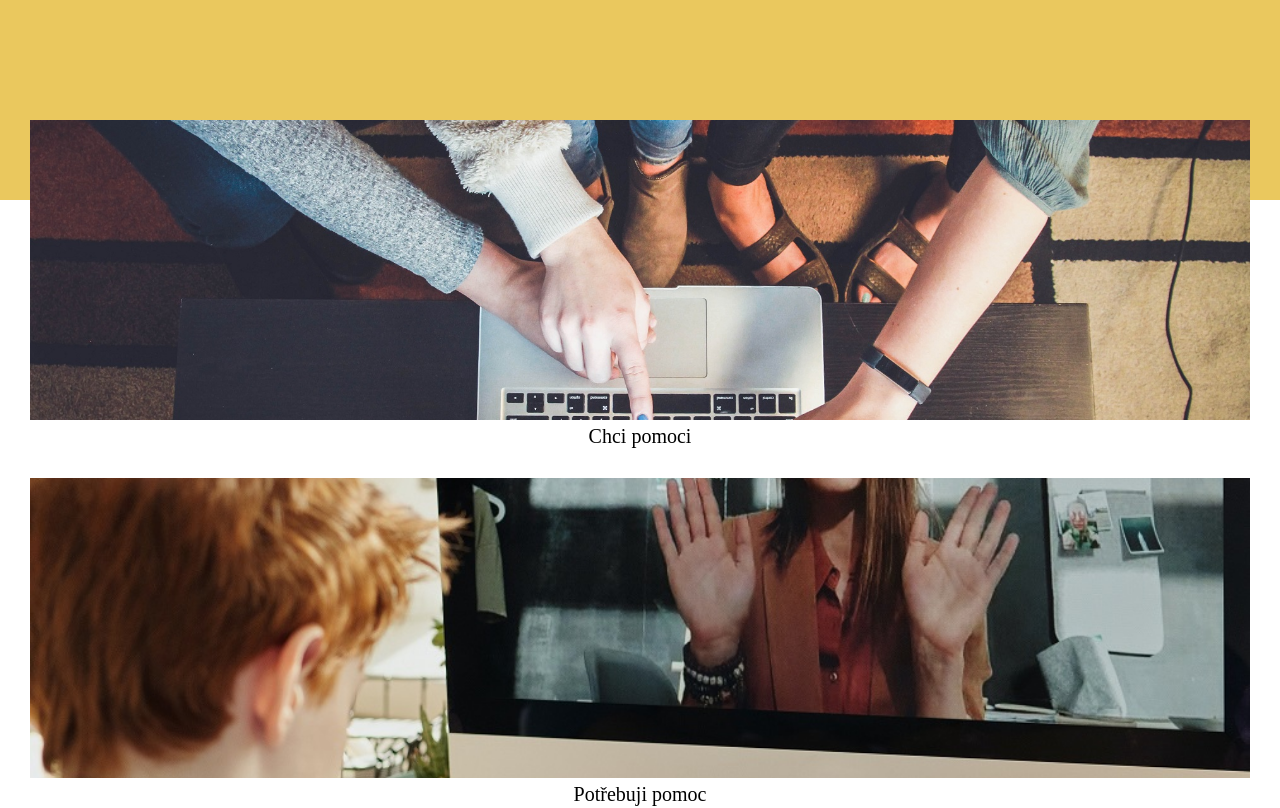
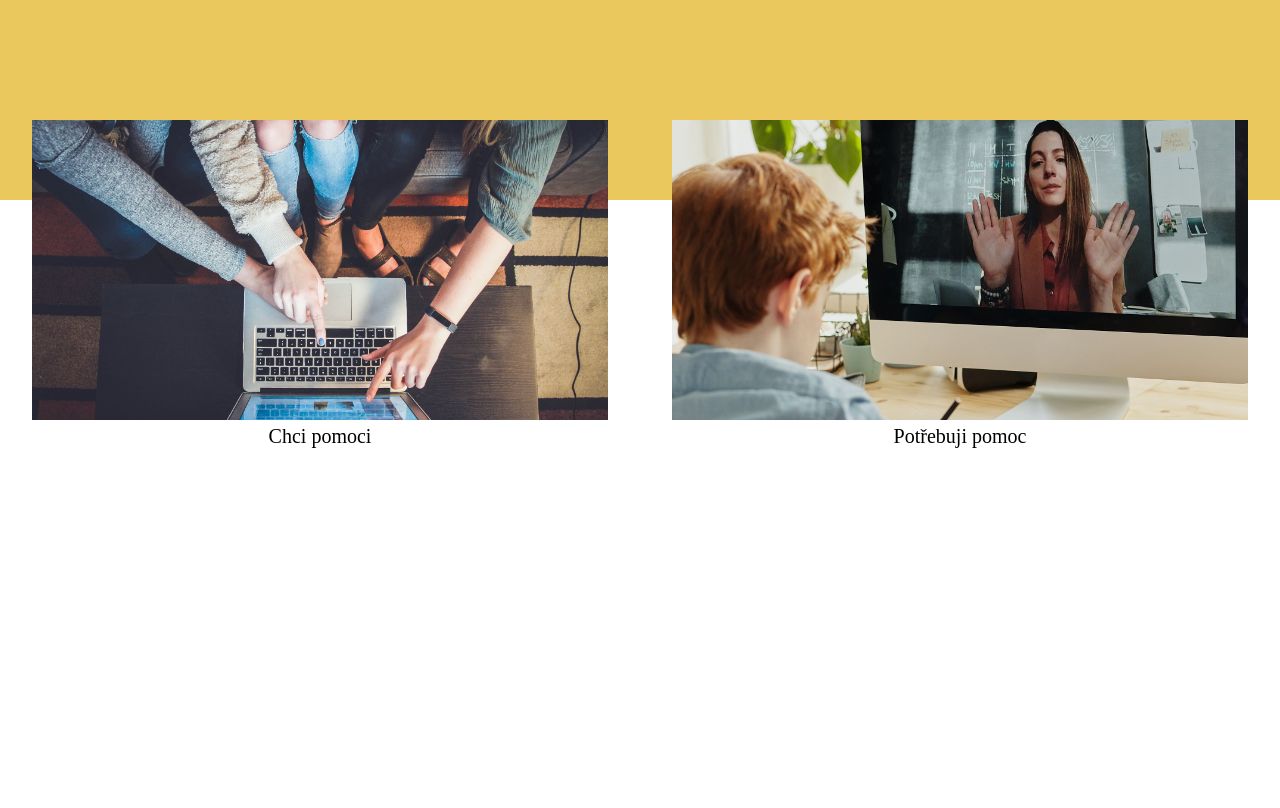
Before and after one commit to zuzubel/pocitace_pro_skolaky, a React app: page / in a window 1280 px wide. Shown: the part 380-1188 px from the top of the page. Built offline with nearby package versions, Linux system fonts and the light colour scheme.

Commit message:
Section For adjusted content sizes for desktop

```diff
--- a/src/components/For/style.css
+++ b/src/components/For/style.css
@@ -2,6 +2,7 @@
   height: 200vh;
   max-width: 100%;
 }
+
 .for__donors {
   display: flex;
   flex-direction: column;
@@ -49,3 +50,28 @@
 @media screen and (min-width: 361px) and (max-width: 768px) {
 }
 /* tady budou už dvě fotky vedle sebe */
+
+@media screen and (min-width: 768px) {
+  .for__donors,
+  .for__schools {
+    flex-direction: column;
+    align-items: center;
+    width: 50%;
+  }
+
+  .for__donors--foto,
+  .for__schools--foto {
+    width: 90%;
+  }
+
+  .for__schools--foto{
+    margin-top: 0;
+  }
+
+
+  .for {
+    display: flex;
+    flex-shrink: 0;
+    height: 800vh;
+  }
+}
```
